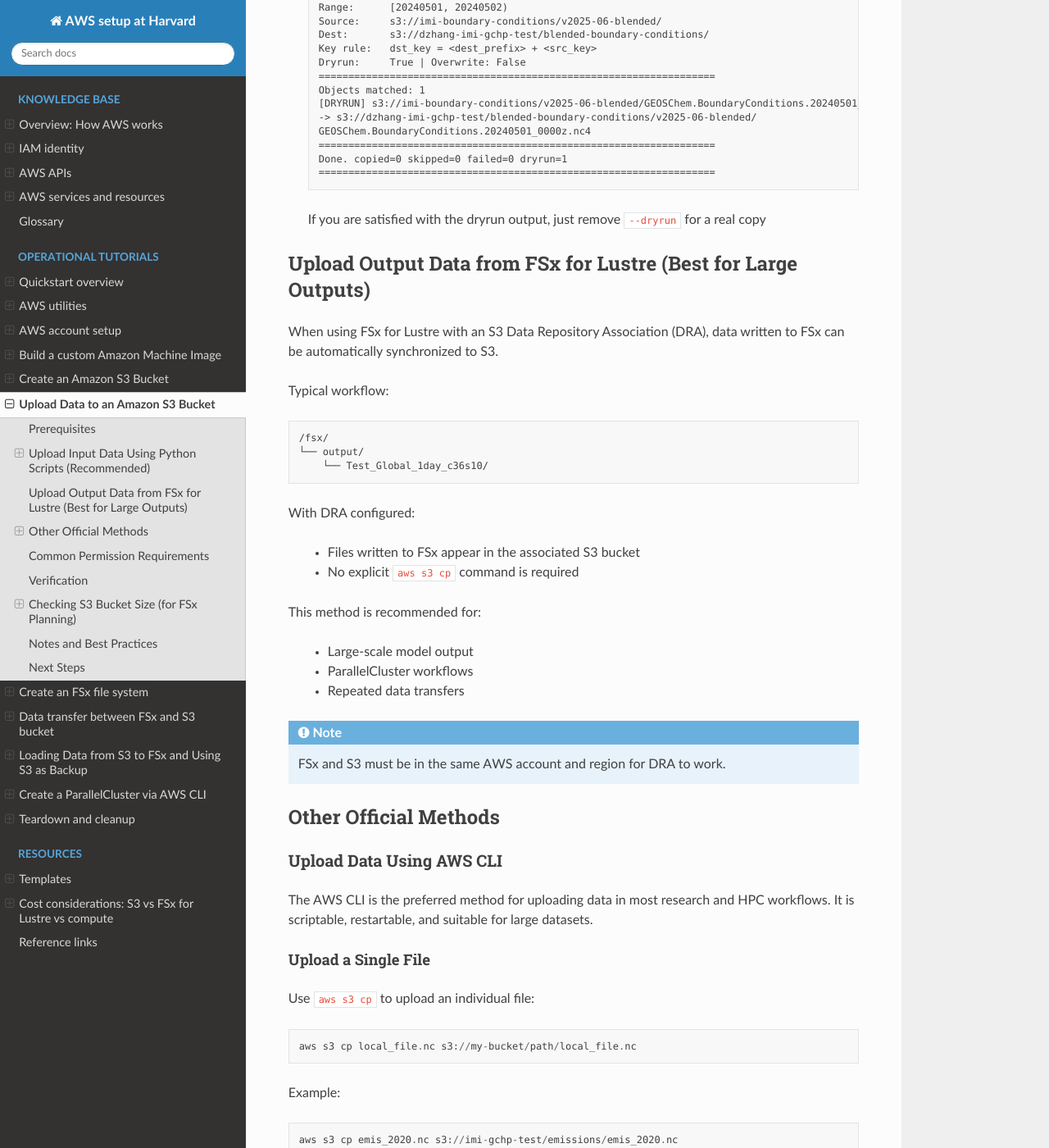
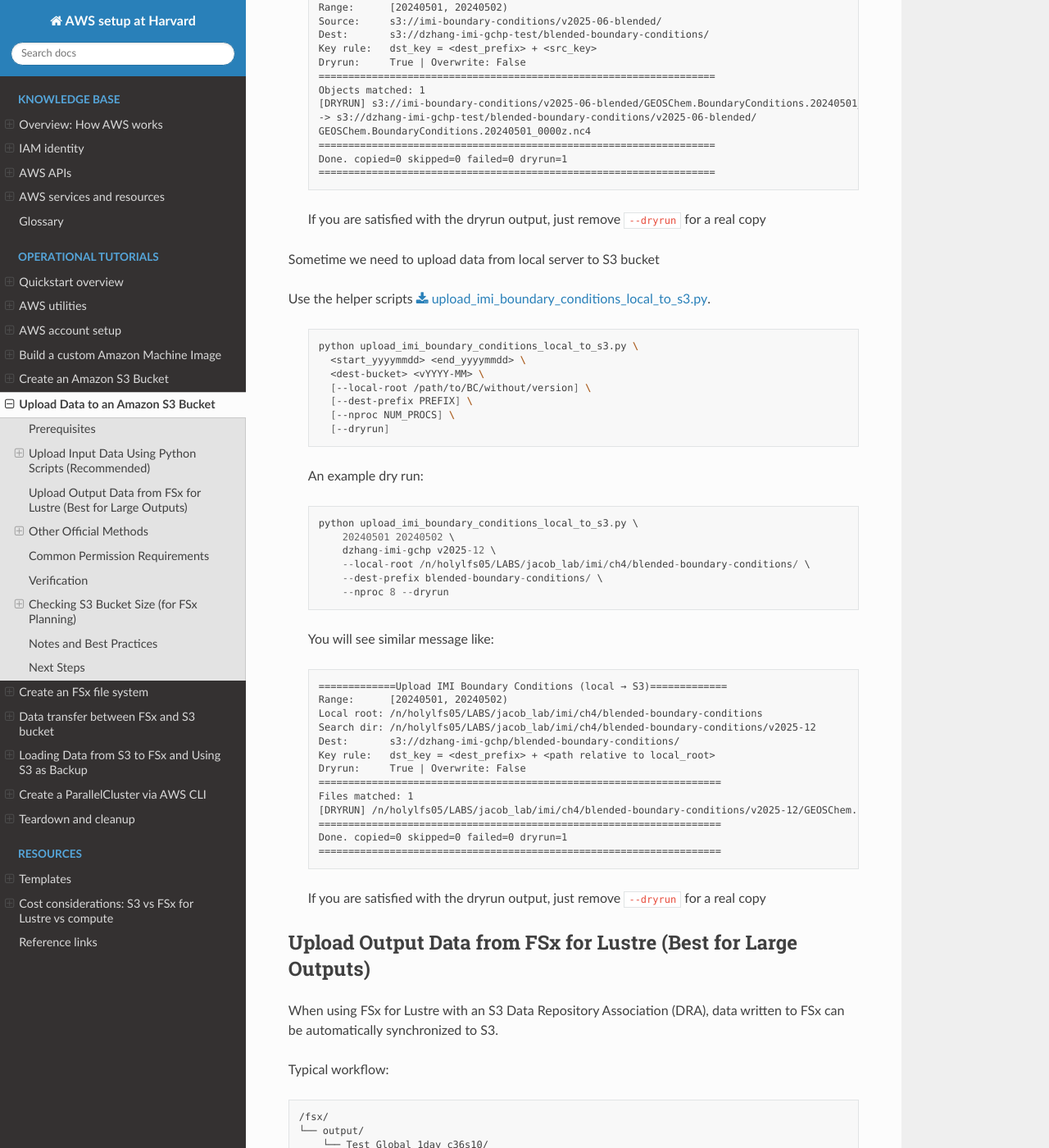
Before and after one commit to 1Dandan/learning-aws, a Sphinx documentation site: the page built from docs/source/operational-tutorials/s3-upload-data.rst, in a window 1280 px wide and 1400 px high, scrolled down 3381 px. Shown: the whole window at 82% size. Built offline with Sphinx 7.4.7 and the Read the Docs theme 3.1.0, drawn with Linux system fonts in a browser that asks for light colours; part of the change alters nothing that is shown; some of the changed text lies outside the part shown.

Commit message:
upload data from local server to S3

```diff
--- a/docs/source/operational-tutorials/s3-upload-data.rst
+++ b/docs/source/operational-tutorials/s3-upload-data.rst
@@ -139,7 +139,7 @@ Downloading scripts tutorials
 
 - For boundary conditions from satellite data
 
-User the helper scripts :download:`copy_imi_boundary_conditions_s3_to_s3.py <../scripts/copy_imi_boundary_conditions_s3_to_s3.py>`.
+Use the helper scripts :download:`copy_imi_boundary_conditions_s3_to_s3.py <../scripts/copy_imi_boundary_conditions_s3_to_s3.py>`.
 
   .. code-block:: bash
 
@@ -175,6 +175,48 @@ User the helper scripts :download:`copy_imi_boundary_conditions_s3_to_s3.py <../
     ===================================================================
     Done. copied=0 skipped=0 failed=0 dryrun=1
     ===================================================================
+
+  If you are satisfied with the dryrun output, just remove ``--dryrun`` for a real copy
+
+
+Sometime we need to upload data from local server to S3 bucket
+
+Use the helper scripts :download:`upload_imi_boundary_conditions_local_to_s3.py <../scripts/upload_imi_boundary_conditions_local_to_s3.py>`.
+
+  .. code-block:: bash
+
+    python upload_imi_boundary_conditions_local_to_s3.py \
+      <start_yyyymmdd> <end_yyyymmdd> \
+      <dest-bucket> <vYYYY-MM> \
+      [--local-root /path/to/BC/without/version] \
+      [--dest-prefix PREFIX] \
+      [--nproc NUM_PROCS] \
+      [--dryrun]
+
+  An example dry run::
+
+    python upload_imi_boundary_conditions_local_to_s3.py \
+        20240501 20240502 \
+        dzhang-imi-gchp v2025-12 \
+        --local-root /n/holylfs05/LABS/jacob_lab/imi/ch4/blended-boundary-conditions/ \
+        --dest-prefix blended-boundary-conditions/ \
+        --nproc 8 --dryrun
+
+  You will see similar message like::
+
+    =============Upload IMI Boundary Conditions (local → S3)=============
+    Range:      [20240501, 20240502)
+    Local root: /n/holylfs05/LABS/jacob_lab/imi/ch4/blended-boundary-conditions
+    Search dir: /n/holylfs05/LABS/jacob_lab/imi/ch4/blended-boundary-conditions/v2025-12
+    Dest:       s3://dzhang-imi-gchp/blended-boundary-conditions/
+    Key rule:   dst_key = <dest_prefix> + <path relative to local_root>
+    Dryrun:     True | Overwrite: False
+    ====================================================================
+    Files matched: 1
+    [DRYRUN] /n/holylfs05/LABS/jacob_lab/imi/ch4/blended-boundary-conditions/v2025-12/GEOSChem.BoundaryConditions.20240501_0000z.nc4 -> s3://dzhang-imi-gchp/blended-boundary-conditions/v2025-12/GEOSChem.BoundaryConditions.20240501_0000z.nc4
+    ====================================================================
+    Done. copied=0 skipped=0 failed=0 dryrun=1
+    ====================================================================
 
   If you are satisfied with the dryrun output, just remove ``--dryrun`` for a real copy
 
--- /dev/null
+++ b/docs/source/scripts/upload_imi_boundary_conditions_local_to_s3.py
@@ -0,0 +1,305 @@
+#!/usr/bin/env python3
+# -*- coding: utf-8 -*-
+
+"""
+Upload IMI boundary condition files from a LOCAL directory into a destination
+S3 bucket, preserving the directory structure relative to a local root.
+
+Destination key rule:
+  dst_key = <dest_prefix> + <path of file relative to local_root>
+
+Typical local layout:
+  <local_root>/<version>/GEOSChem.BoundaryConditions.YYYYMMDD_0000z.nc4
+
+Typical destination layout:
+  s3://<dst_bucket>/<dest_prefix>/<version>/GEOSChem.BoundaryConditions.YYYYMMDD_0000z.nc4
+
+Usage:
+  python upload_imi_boundary_conditions_local_to_s3.py \
+      <start_yyyymmdd> <end_yyyymmdd> \
+      <dst_bucket> <vYYYY-MM> \
+      [--local-root DIR] \
+      [--src-subdir SUBDIR] \
+      [--dest-prefix PREFIX] \
+      [--nproc N] \
+      [--dryrun] \
+      [--overwrite]
+
+Notes:
+  - Date range is [start, end) (end exclusive)
+  - Files are found by walking <local_root>/<src-subdir>. If --src-subdir is
+    omitted it defaults to <vYYYY-MM>, matching the S3 source layout.
+  - The S3 key preserves each file's path relative to --local-root, so the
+    <version> folder is kept in the key just like the S3 -> S3 script.
+  - Destination uploads use your AWS credentials (env vars, ~/.aws, or an
+    instance/role profile).
+"""
+
+import os
+import sys
+import mimetypes
+import multiprocessing as mp
+from datetime import datetime, timedelta
+
+import boto3
+from botocore.exceptions import ClientError
+
+
+FILE_PREFIX = "GEOSChem.BoundaryConditions."
+FILE_SUFFIX = "_0000z.nc4"
+
+# mimetypes doesn't know NetCDF; add a couple of sensible defaults.
+_CONTENT_TYPES = {
+    ".nc4": "application/x-netcdf",
+    ".nc": "application/x-netcdf",
+}
+
+
+# ------------------------
+# helpers
+# ------------------------
+
+def _normalize_prefix(p: str) -> str:
+    if not p:
+        return ""
+    return p if p.endswith("/") else p + "/"
+
+
+def _iter_dates(start_dt: datetime, end_dt: datetime):
+    cur = start_dt
+    while cur < end_dt:
+        yield cur
+        cur += timedelta(days=1)
+
+
+def _expected_filenames(start_dt: datetime, end_dt: datetime) -> set:
+    return {
+        f"{FILE_PREFIX}{d.strftime('%Y%m%d')}{FILE_SUFFIX}"
+        for d in _iter_dates(start_dt, end_dt)
+    }
+
+
+def _guess_content_type(path: str):
+    ext = os.path.splitext(path)[1].lower()
+    if ext in _CONTENT_TYPES:
+        return _CONTENT_TYPES[ext]
+    ctype, _ = mimetypes.guess_type(path)
+    return ctype
+
+
+def _dest_exists(s3, bucket: str, key: str) -> bool:
+    try:
+        s3.head_object(Bucket=bucket, Key=key)
+        return True
+    except ClientError as e:
+        code = e.response.get("Error", {}).get("Code", "")
+        if code in ("404", "NoSuchKey", "NotFound", "403", "AccessDenied"):
+            return False
+        raise
+
+
+def _upload_one(local_path: str,
+                dst_bucket: str, dst_key: str,
+                dryrun: bool, overwrite: bool) -> str:
+    """
+    Local -> private S3 upload.
+    Returns: copied | skipped | failed | dryrun
+    """
+    dst_s3 = boto3.client("s3")
+
+    if dryrun:
+        print(f"[DRYRUN] {local_path} -> s3://{dst_bucket}/{dst_key}")
+        return "dryrun"
+
+    if not overwrite and _dest_exists(dst_s3, dst_bucket, dst_key):
+        print(f"[SKIP]   exists s3://{dst_bucket}/{dst_key}")
+        return "skipped"
+
+    try:
+        extra = {}
+        ctype = _guess_content_type(local_path)
+        if ctype:
+            extra["ContentType"] = ctype
+
+        # upload_file handles multipart/large files automatically
+        dst_s3.upload_file(
+            Filename=local_path,
+            Bucket=dst_bucket,
+            Key=dst_key,
+            ExtraArgs=extra if extra else None,
+        )
+
+        print(f"[OK]     {local_path} -> s3://{dst_bucket}/{dst_key}")
+        return "copied"
+
+    except Exception as e:
+        print(f"[FAIL]   {local_path} -> s3://{dst_bucket}/{dst_key}: {e}")
+        return "failed"
+
+
+def _iter_matching_files(local_root: str, search_dir: str, expected_names: set):
+    """
+    Walk search_dir and yield (abs_path, rel_key) for files whose basename
+    matches expected_names. rel_key is the path relative to local_root, using
+    forward slashes so it is a valid S3 key.
+    """
+    for root, _dirs, files in os.walk(search_dir):
+        for name in files:
+            if name in expected_names:
+                abs_path = os.path.join(root, name)
+                rel = os.path.relpath(abs_path, local_root)
+                rel_key = rel.replace(os.sep, "/")
+                yield abs_path, rel_key
+
+
+# ------------------------
+# main logic
+# ------------------------
+
+def upload_bc_to_s3(start_dt: datetime,
+                    end_dt: datetime,
+                    dst_bucket: str,
+                    version: str,
+                    local_root: str = ".",
+                    src_subdir: str | None = None,
+                    dest_prefix: str = "",
+                    nproc: int | None = None,
+                    dryrun: bool = False,
+                    overwrite: bool = False):
+    """
+    Upload BC files for [start_dt, end_dt) from a local directory into the
+    destination bucket/prefix.
+    """
+
+    local_root = os.path.abspath(local_root)
+
+    if src_subdir is None:
+        src_subdir = version
+
+    search_dir = os.path.join(local_root, src_subdir) if src_subdir else local_root
+    dest_prefix = _normalize_prefix(dest_prefix)
+
+    expected = _expected_filenames(start_dt, end_dt)
+
+    print("=============Upload IMI Boundary Conditions (local → S3)=============")
+    print(f"Range:      [{start_dt.strftime('%Y%m%d')}, {end_dt.strftime('%Y%m%d')})")
+    print(f"Local root: {local_root}")
+    print(f"Search dir: {search_dir}")
+    print(f"Dest:       s3://{dst_bucket}/{dest_prefix}")
+    print(f"Key rule:   dst_key = <dest_prefix> + <path relative to local_root>")
+    print(f"Dryrun:     {dryrun} | Overwrite: {overwrite}")
+    print("====================================================================")
+
+    if not os.path.isdir(search_dir):
+        print(f"[ERROR] Local directory not found: {search_dir}")
+        sys.exit(1)
+
+    matches = sorted(set(_iter_matching_files(local_root, search_dir, expected)))
+    print(f"Files matched: {len(matches)}")
+
+    # Report any expected dates that were not found locally
+    found_names = {os.path.basename(p) for p, _ in matches}
+    missing = sorted(expected - found_names)
+    if missing:
+        print(f"[WARN] {len(missing)} expected file(s) not found locally, e.g.:")
+        for name in missing[:5]:
+            print(f"       - {name}")
+        if len(missing) > 5:
+            print(f"       ... and {len(missing) - 5} more")
+
+    if not matches:
+        print("[INFO] Nothing to upload.")
+        return
+
+    if nproc is None:
+        nproc = min(32, os.cpu_count() or 1)
+
+    tasks = [
+        (abs_path, dst_bucket, f"{dest_prefix}{rel_key}", dryrun, overwrite)
+        for abs_path, rel_key in matches
+    ]
+
+    with mp.Pool(processes=nproc) as pool:
+        results = pool.starmap(_upload_one, tasks)
+
+    counts = {k: results.count(k) for k in ("copied", "skipped", "failed", "dryrun")}
+
+    print("====================================================================")
+    print(
+        f"Done. copied={counts['copied']} "
+        f"skipped={counts['skipped']} "
+        f"failed={counts['failed']}"
+        + (f" dryrun={counts['dryrun']}" if dryrun else "")
+    )
+    print("====================================================================")
+
+
+# ------------------------
+# CLI
+# ------------------------
+
+def _usage_and_exit():
+    print(
+        "Usage:\n"
+        "  python upload_imi_boundary_conditions_local_to_s3.py "
+        "<start_yyyymmdd> <end_yyyymmdd> <dst_bucket> <vYYYY-MM>\n"
+        "      [--local-root DIR] [--src-subdir SUBDIR] [--dest-prefix PREFIX]\n"
+        "      [--nproc N] [--dryrun] [--overwrite]\n"
+    )
+    sys.exit(2)
+
+
+def main():
+    if len(sys.argv) < 5:
+        _usage_and_exit()
+
+    start = sys.argv[1]
+    end = sys.argv[2]
+    dst_bucket = sys.argv[3]
+    version = sys.argv[4]
+
+    local_root = "."
+    src_subdir = None
+    dest_prefix = ""
+    nproc = None
+    dryrun = False
+    overwrite = False
+
+    argv = sys.argv[5:]
+    i = 0
+    while i < len(argv):
+        a = argv[i]
+        if a == "--local-root":
+            local_root = argv[i + 1]; i += 2
+        elif a == "--src-subdir":
+            src_subdir = argv[i + 1]; i += 2
+        elif a == "--dest-prefix":
+            dest_prefix = argv[i + 1]; i += 2
+        elif a == "--nproc":
+            nproc = int(argv[i + 1]); i += 2
+        elif a == "--dryrun":
+            dryrun = True; i += 1
+        elif a == "--overwrite":
+            overwrite = True; i += 1
+        else:
+            raise ValueError(f"Unknown argument: {a}")
+
+    start_dt = datetime.strptime(start, "%Y%m%d")
+    end_dt = datetime.strptime(end, "%Y%m%d")
+
+    upload_bc_to_s3(
+        start_dt=start_dt,
+        end_dt=end_dt,
+        dst_bucket=dst_bucket,
+        version=version,
+        local_root=local_root,
+        src_subdir=src_subdir,
+        dest_prefix=dest_prefix,
+        nproc=nproc,
+        dryrun=dryrun,
+        overwrite=overwrite,
+    )
+
+
+if __name__ == "__main__":
+    main()
```
